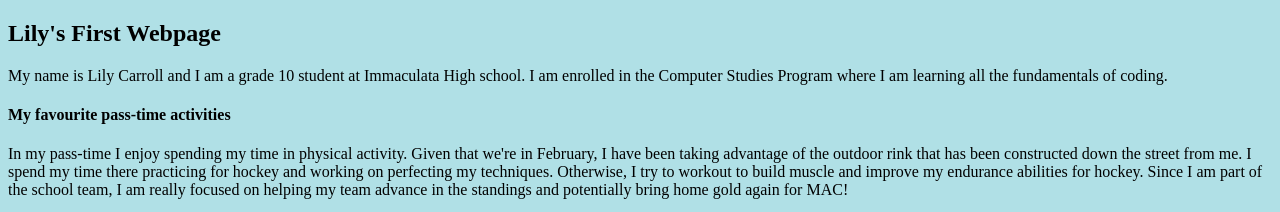
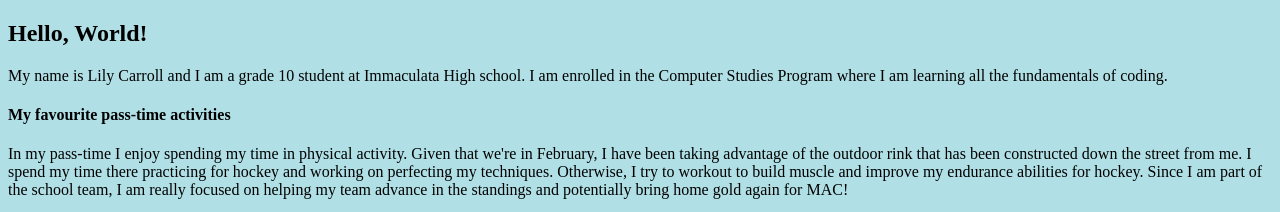
Before and after one commit to ICS20-Programming-LilyC/Unit1-01-HTML-HelloWorld, a plain HTML site: page index.html in a window 1280 px wide. Shown: the top 212 px of the page. Drawn offline with Linux system fonts and the light colour scheme.

Commit message:
Added "Hello, World!" as title

```diff
--- a/index.html
+++ b/index.html
@@ -4,7 +4,7 @@
     <title>Hello World!</title>
   </head>
   <body style="background-color:powderblue;">
-     <h2>Lily's First Webpage</h2>
+     <h2>Hello, World!</h2>
     <p>My name is Lily Carroll and I am a grade 10 student at Immaculata High school. I am enrolled in the Computer Studies Program where I am learning all the fundamentals of coding.  </p>
 </body>
 </html>
```
Also changed, not shown: Index.html (added).
